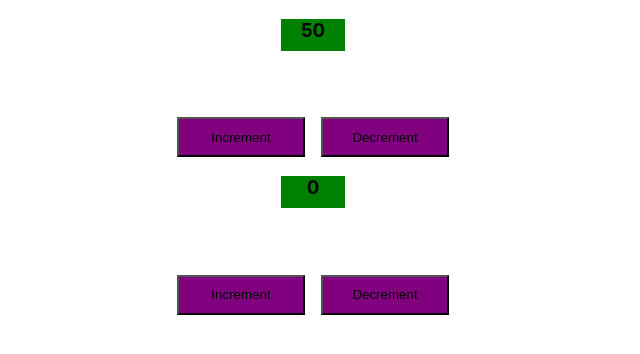
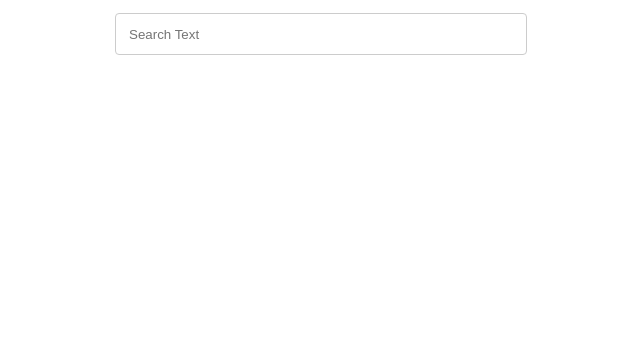
Before and after one commit to khankadir193/coding-problem-concept-react, a React (Create React App) app: page / in a window 1280 px wide. Shown: the top 354 px of the page, without its empty margins (319-959 px from the left). Built offline with nearby package versions, Linux system fonts and the light colour scheme.

Commit message:
debounce

```diff
--- a/src/App.js
+++ b/src/App.js
@@ -23,6 +23,7 @@ import CrudOperation2 from './CrudApp/CrudOperation22';
 import BrowserEvent from './BrowserEvent/BrowserEvent';
 import Counter from './CustomHooks/Counter';
 import Counter2 from './CustomHooks/Counter2';
+import DebounceComp from './TechniqueMethod/DebounceComp';
 
 function App() {
 
@@ -42,8 +43,12 @@ function App() {
       {/* <BrowserEvent /> */}
       {/* <CrudOperation /> */}
       {/* <RadioComponent /> */}
-      <Counter />
-      <Counter2 />
+      {/* counter using alongwith customhooks */}
+      {/* <Counter /> */}
+      {/* <Counter2 /> */}
+
+      <DebounceComp />
+
     </div>
   );
 }
--- /dev/null
+++ b/src/TechniqueMethod/DebounceComp.js
@@ -0,0 +1,61 @@
+import React, { useState, useMemo } from "react";
+
+// Debounce utility function
+const debounce = (func, delay) => {
+  let timer;
+  return (...args) => {
+    clearTimeout(timer);
+    timer = setTimeout(() => func(...args), delay);
+  };
+};
+
+const DebounceComp = () => {
+  const [query, setQuery] = useState("");
+
+  // Memoized debounce function
+  const debouncedSearch = useMemo(
+    () =>
+      debounce((value) => {
+        console.log("Searching for value...", value);
+      }, 500),
+    []
+  );
+
+  // Handle input change
+  const handleChange = (e) => {
+    const value = e.target.value;
+    setQuery(value);
+    debouncedSearch(value);
+  };
+
+  // Inline styles
+  const styles = {
+    container: {
+      display: "flex",
+      justifyContent: "center",
+      alignItems: "center",
+      width: "100%",
+      marginTop: "1vw",
+    },
+    input: {
+      padding: "1vw",
+      borderRadius: "4px",
+      width: "30%",
+      border: "1px solid #ccc",
+    },
+  };
+
+  return (
+    <div style={styles.container}>
+      <input
+        type="text"
+        placeholder="Search Text"
+        value={query}
+        style={styles.input}
+        onChange={handleChange}
+      />
+    </div>
+  );
+};
+
+export default DebounceComp;
```
